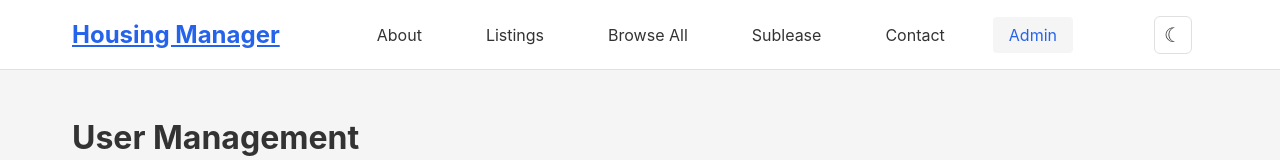
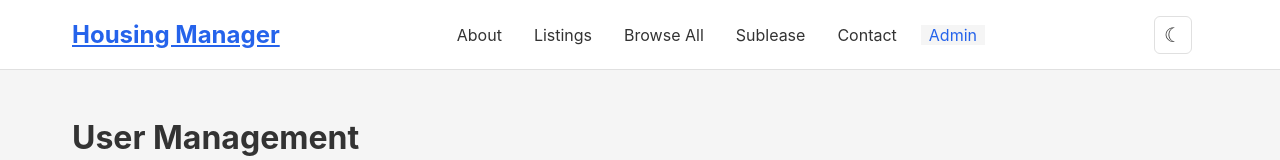
Before and after one commit to ucsb-cs148-w26/pj03-housing-manager, a React (Vite) app: page /admin/users in a window 1280 px wide. Shown: the top 160 px of the page. Built offline with nearby package versions, Linux system fonts and the light colour scheme; no server answers.

Commit message:
header fix

```diff
--- a/src/components/Header/Header.css
+++ b/src/components/Header/Header.css
@@ -29,19 +29,21 @@
 .header-links {
   display: flex;
   list-style: none;
-  gap: var(--spacing-md);
+  gap: var(--spacing-sm);
   flex: 1;
   justify-content: center;
   min-width: 0;
+  overflow: hidden;
 }
 
 .header-links a {
   color: var(--color-text);
   text-decoration: none;
   font-size: var(--font-size-base);
-  padding: var(--spacing-xs) var(--spacing-sm);
+  padding: var(--spacing-xs);
   border-radius: 4px;
   transition: color 0.2s ease, background-color 0.2s ease;
+  white-space: nowrap;
 }
 
 .header-links a:hover,
@@ -83,11 +85,13 @@
   background-color: var(--color-primary);
   color: white;
   border: none;
-  padding: var(--spacing-xs) var(--spacing-md);
-  font-size: var(--font-size-base);
+  padding: var(--spacing-xs) var(--spacing-sm);
+  font-size: var(--font-size-sm);
   border-radius: 6px;
   cursor: pointer;
   transition: background-color 0.2s ease;
+  white-space: nowrap;
+  flex-shrink: 0;
 }
 
 .header-login-btn:hover {
```
Also changed, not shown: 1 other file (tests, documents, lock files or other folders).
